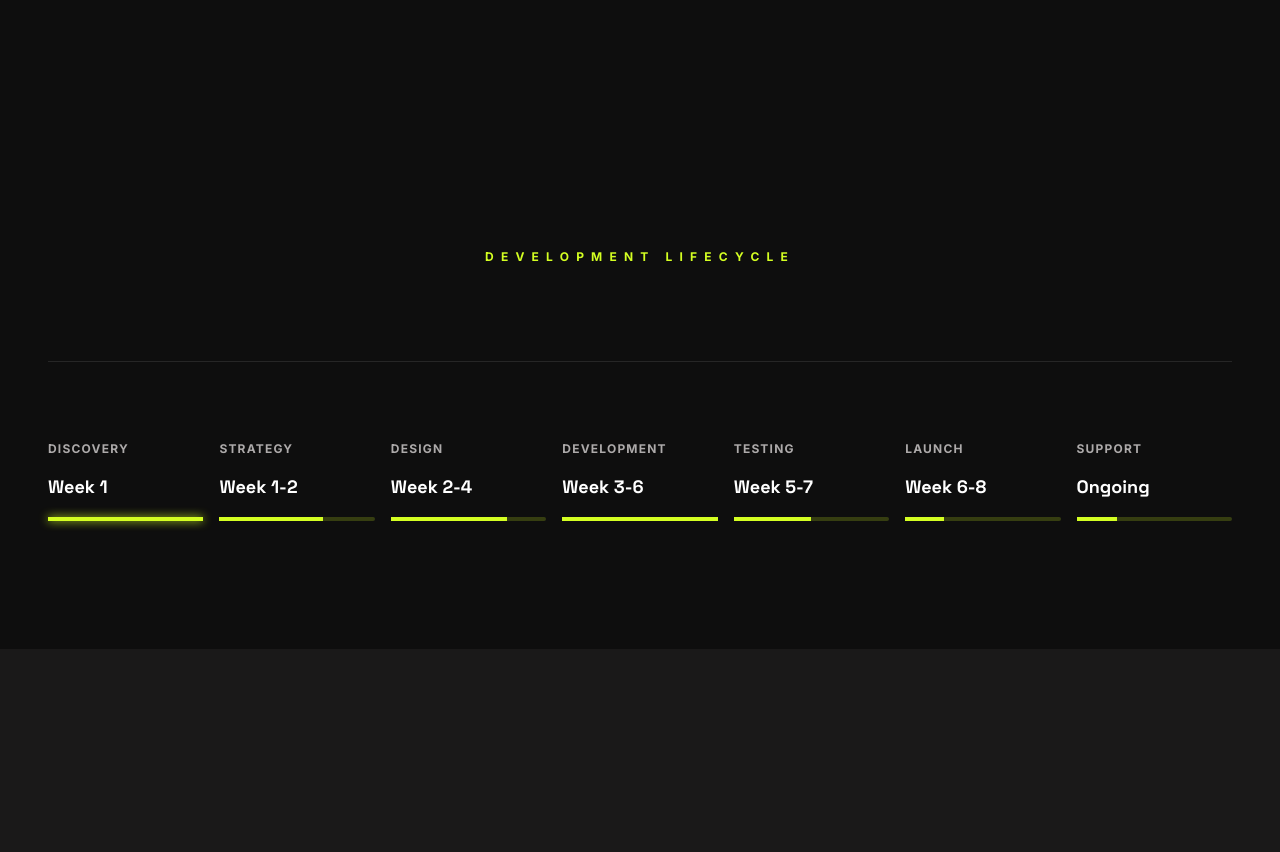
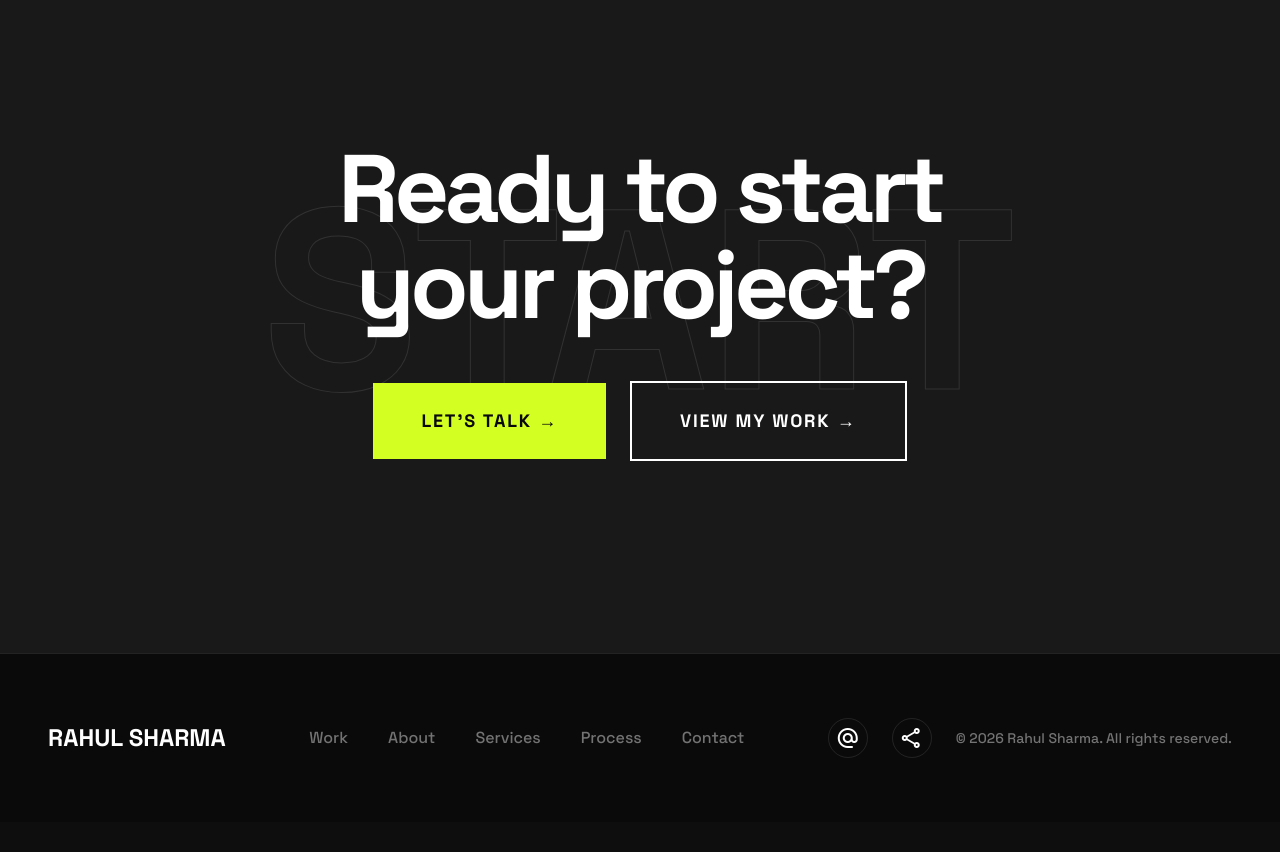
Before and after one commit to AbhishekPandey-dev/Portfolio-rahul, a Next.js app: page /process in a window 1280 px wide. Shown: the part 4920-5772 px from the top of the page. After the commit the page ends 5742 px from the top, so only its background shows below. Built offline with nearby package versions, Linux system fonts and the light colour scheme.

Commit message:
refactor: adjust padding in process steps section and remove timeline visual section

```diff
--- a/src/app/process/page.tsx
+++ b/src/app/process/page.tsx
@@ -35,7 +35,7 @@ export default function ProcessPage() {
       </header>
 
       {/* SECTION 3: PROCESS STEPS */}
-      <section className="bg-surface-dim pt-24 pb-48">
+      <section className="bg-surface-dim pt-24 pb-5">
         <div className="space-y-0">
           {/* STEP 01 */}
           <div className="group relative border-t border-white/5 bg-surface-dim hover:bg-surface-container transition-colors duration-700 py-32 px-12 overflow-hidden">
@@ -191,97 +191,7 @@ export default function ProcessPage() {
         </div>
       </section>
 
-      {/* SECTION 4: TIMELINE VISUAL */}
-      <section className="py-32 bg-background px-12">
-        <div className="max-w-7xl mx-auto">
-          <h3 className="text-xs uppercase tracking-[0.6em] font-bold text-primary mb-24 text-center">Development Lifecycle</h3>
-          <div className="relative pt-12">
-            {/* Timeline Base Line */}
-            <div className="absolute top-0 left-0 w-full h-[1px] bg-white/10"></div>
-            <div className="grid grid-cols-1 md:grid-cols-7 gap-4">
-              {/* Phase 1 */}
-              <div className="relative group">
-                <div className="absolute -top-[1.5px] left-0 w-1/2 h-[2px] bg-primary scale-x-0 group-hover:scale-x-100 transition-transform origin-left"></div>
-                <div className="pt-8">
-                  <span className="text-xs font-bold text-on-surface-variant uppercase tracking-widest block mb-4">Discovery</span>
-                  <h4 className="text-lg font-headline font-bold text-white mb-1">Week 1</h4>
-                  <div className="w-full h-1 bg-primary/20 rounded-full mt-4">
-                    <div className="h-full bg-primary w-full shadow-[0_0_10px_#d4ff22]"></div>
-                  </div>
-                </div>
-              </div>
-              {/* Phase 2 */}
-              <div className="relative group">
-                <div className="absolute -top-[1.5px] left-0 w-full h-[2px] bg-primary scale-x-0 group-hover:scale-x-100 transition-transform origin-left delay-75"></div>
-                <div className="pt-8">
-                  <span className="text-xs font-bold text-on-surface-variant uppercase tracking-widest block mb-4">Strategy</span>
-                  <h4 className="text-lg font-headline font-bold text-white mb-1">Week 1-2</h4>
-                  <div className="w-full h-1 bg-primary/20 rounded-full mt-4">
-                    <div className="h-full bg-primary w-2/3"></div>
-                  </div>
-                </div>
-              </div>
-              {/* Phase 3 */}
-              <div className="relative group">
-                <div className="absolute -top-[1.5px] left-0 w-full h-[2px] bg-primary scale-x-0 group-hover:scale-x-100 transition-transform origin-left delay-100"></div>
-                <div className="pt-8">
-                  <span className="text-xs font-bold text-on-surface-variant uppercase tracking-widest block mb-4">Design</span>
-                  <h4 className="text-lg font-headline font-bold text-white mb-1">Week 2-4</h4>
-                  <div className="w-full h-1 bg-primary/20 rounded-full mt-4">
-                    <div className="h-full bg-primary w-3/4"></div>
-                  </div>
-                </div>
-              </div>
-              {/* Phase 4 */}
-              <div className="relative group">
-                <div className="absolute -top-[1.5px] left-0 w-full h-[2px] bg-primary scale-x-0 group-hover:scale-x-100 transition-transform origin-left delay-150"></div>
-                <div className="pt-8">
-                  <span className="text-xs font-bold text-on-surface-variant uppercase tracking-widest block mb-4">Development</span>
-                  <h4 className="text-lg font-headline font-bold text-white mb-1">Week 3-6</h4>
-                  <div className="w-full h-1 bg-primary/20 rounded-full mt-4">
-                    <div className="h-full bg-primary w-full"></div>
-                  </div>
-                </div>
-              </div>
-              {/* Phase 5 */}
-              <div className="relative group">
-                <div className="absolute -top-[1.5px] left-0 w-full h-[2px] bg-primary scale-x-0 group-hover:scale-x-100 transition-transform origin-left delay-200"></div>
-                <div className="pt-8">
-                  <span className="text-xs font-bold text-on-surface-variant uppercase tracking-widest block mb-4">Testing</span>
-                  <h4 className="text-lg font-headline font-bold text-white mb-1">Week 5-7</h4>
-                  <div className="w-full h-1 bg-primary/20 rounded-full mt-4">
-                    <div className="h-full bg-primary w-1/2"></div>
-                  </div>
-                </div>
-              </div>
-              {/* Phase 6 */}
-              <div className="relative group">
-                <div className="absolute -top-[1.5px] left-0 w-full h-[2px] bg-primary scale-x-0 group-hover:scale-x-100 transition-transform origin-left delay-300"></div>
-                <div className="pt-8">
-                  <span className="text-xs font-bold text-on-surface-variant uppercase tracking-widest block mb-4">Launch</span>
-                  <h4 className="text-lg font-headline font-bold text-white mb-1">Week 6-8</h4>
-                  <div className="w-full h-1 bg-primary/20 rounded-full mt-4">
-                    <div className="h-full bg-primary w-1/4"></div>
-                  </div>
-                </div>
-              </div>
-              {/* Phase 7 */}
-              <div className="relative group">
-                <div className="absolute -top-[1.5px] left-0 w-full h-[2px] bg-primary scale-x-0 group-hover:scale-x-100 transition-transform origin-left delay-500"></div>
-                <div className="pt-8">
-                  <span className="text-xs font-bold text-on-surface-variant uppercase tracking-widest block mb-4">Support</span>
-                  <h4 className="text-lg font-headline font-bold text-white mb-1">Ongoing</h4>
-                  <div className="w-full h-1 bg-primary/20 rounded-full mt-4">
-                    <div className="h-full bg-primary w-10 overflow-hidden relative">
-                      <div className="absolute inset-0 bg-primary animate-pulse"></div>
-                    </div>
-                  </div>
-                </div>
-              </div>
-            </div>
-          </div>
-        </div>
-      </section>
+      {/* SECTION 4: PLAY GAME */}
 
       {/* SECTION 5: CTA */}
       <section className="py-48 bg-surface-container relative overflow-hidden">
```
